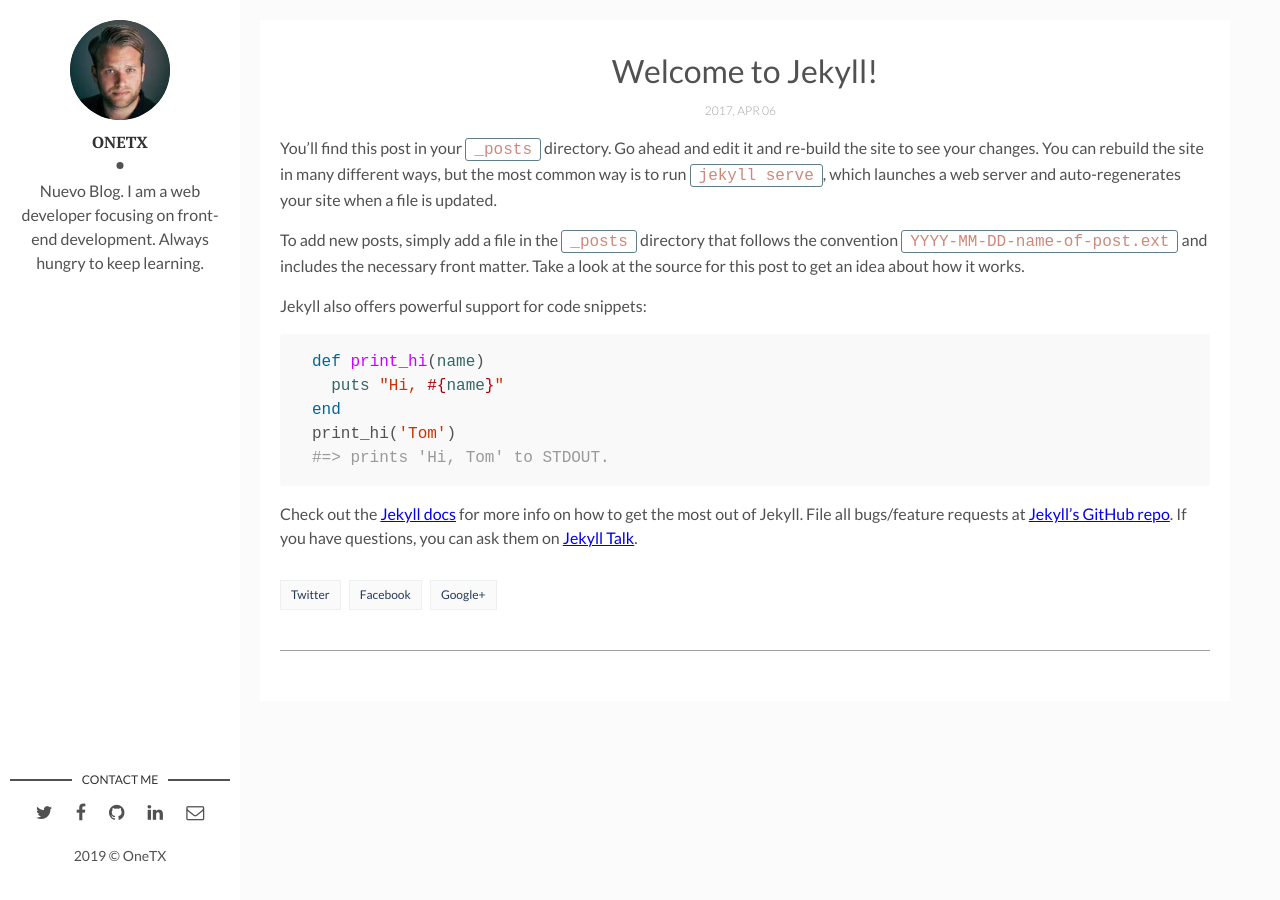
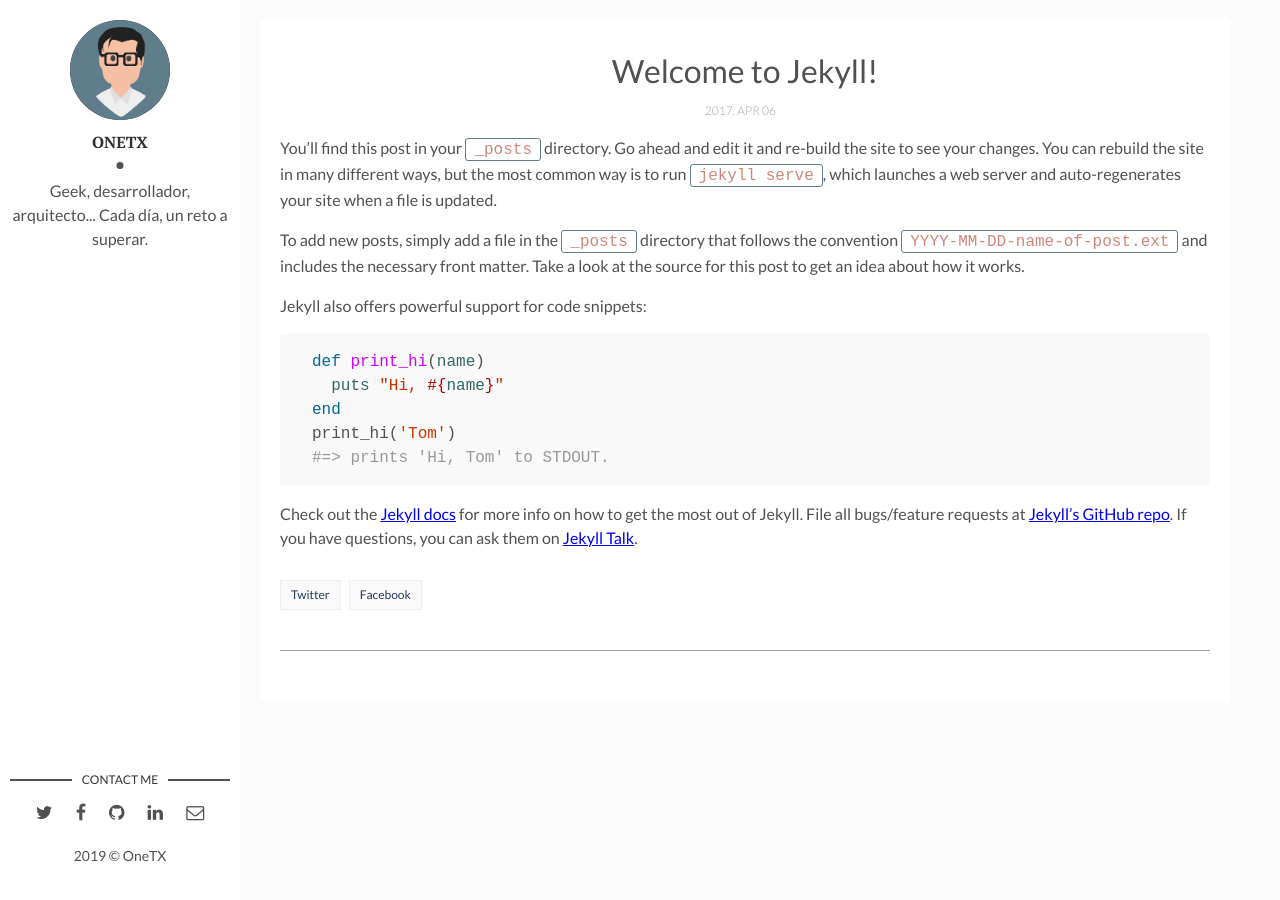
Before and after one commit to 0neTX/0neTx.github.io, a Jekyll site: the page built from _posts/2017-04-06-welcome-to-jekyll.markdown, in a window 1280 px wide. Built offline with Jekyll 4.4.1, drawn with Linux system fonts in a browser that asks for light colours; comment, search, counter and statistics services are not loaded.

Commit message:
Configuration update

```diff
--- a/_config.yml
+++ b/_config.yml
@@ -1,8 +1,7 @@
-title: Hello, world! I'm David Freeman
-description: > # this means to ignore newlines until "baseurl:"
-  Write an awesome description for your new site here. You can edit this
-  line in _config.yml. It will appear in your document head meta (for
-  Google search results) and in your feed.xml site description.
+title: 0neTX - Software Development, Open Source, .Net, Docker, Cloud and more.
+description: > # this means to ignore newlines until "permalink:"
+  0neTX es programación, arquitectura, Open Source, .Net, Docker, Cloud y más.
+  0neTX on software development, Open Source, .Net, Docker, Cloud and more.
 permalink: ':title/'
 baseurl: "/" # the subpath of your site, e.g. /blog
 url: "" # the base hostname & protocol for your site, e.g. http://example.com
@@ -10,14 +9,13 @@
 
 # Author Settings
 author: OneTX # add your name
-author-img: david-freeman.jpg # add your photo
-about-author: Nuevo Blog. I am a web developer focusing on front-end development. Always hungry to keep learning. # add description
+author-img: onetx.jpg # add your photo
+about-author: Geek, desarrollador, arquitecto... Cada día, un reto a superar. # add description
 social-twitter: # add your Twitter handle
 social-facebook: # add your Facebook handle
-social-github: artemsheludko # add your Github handle
+social-github: 0neTX # add your Github handle
 social-linkedin: # add your Linkedin handle
 social-email: # add your Email address
-
 
 # Disqus
 discus-identifier: mr-brown # add your discus identifier
--- a/_layouts/post.html
+++ b/_layouts/post.html
@@ -24,7 +24,6 @@
         <div class="page-share">
           <a href="https://twitter.com/intent/tweet?text={{ page.title }}&url={{ site.url }}{{ page.url }}" title="Share on Twitter" rel="nofollow" target="_blank">Twitter</a>
           <a href="https://facebook.com/sharer.php?u={{ site.url }}{{ page.url }}" title="Share on Facebook" rel="nofollow" target="_blank">Facebook</a>
-          <a href="https://plus.google.com/share?url={{ site.url }}{{ page.url }}" title="Share on Google+" rel="nofollow" target="_blank">Google+</a>
         </div>
         <div class="page-tag">
           {% for tag in page.tags %}
```
Also changed, not shown: assets/img/onetx.jpg (added).
